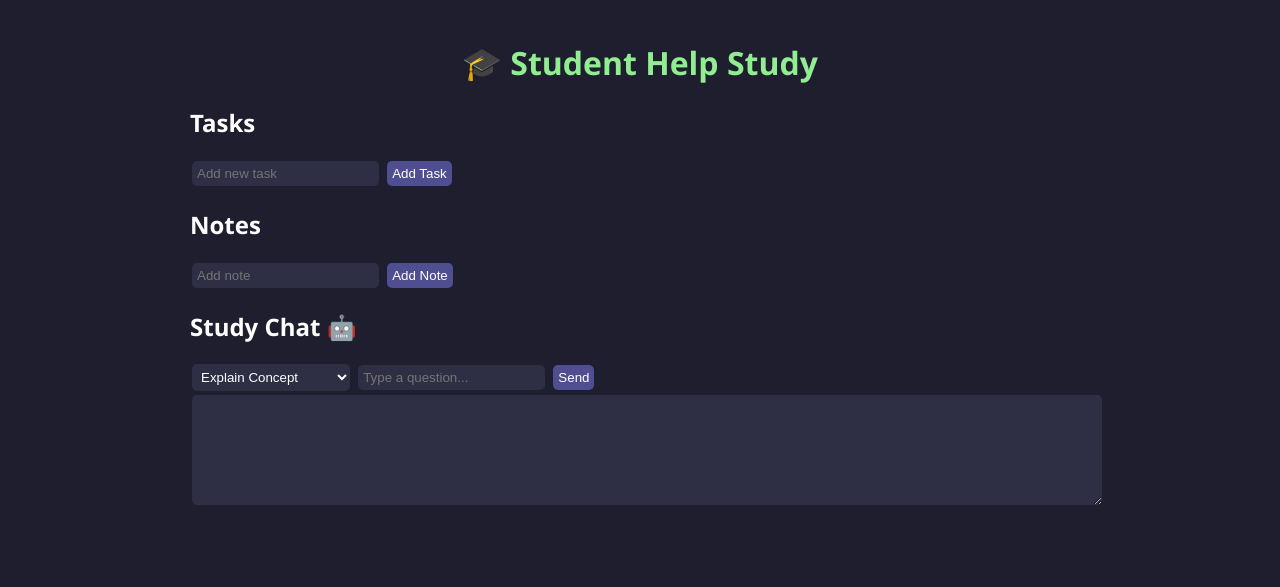
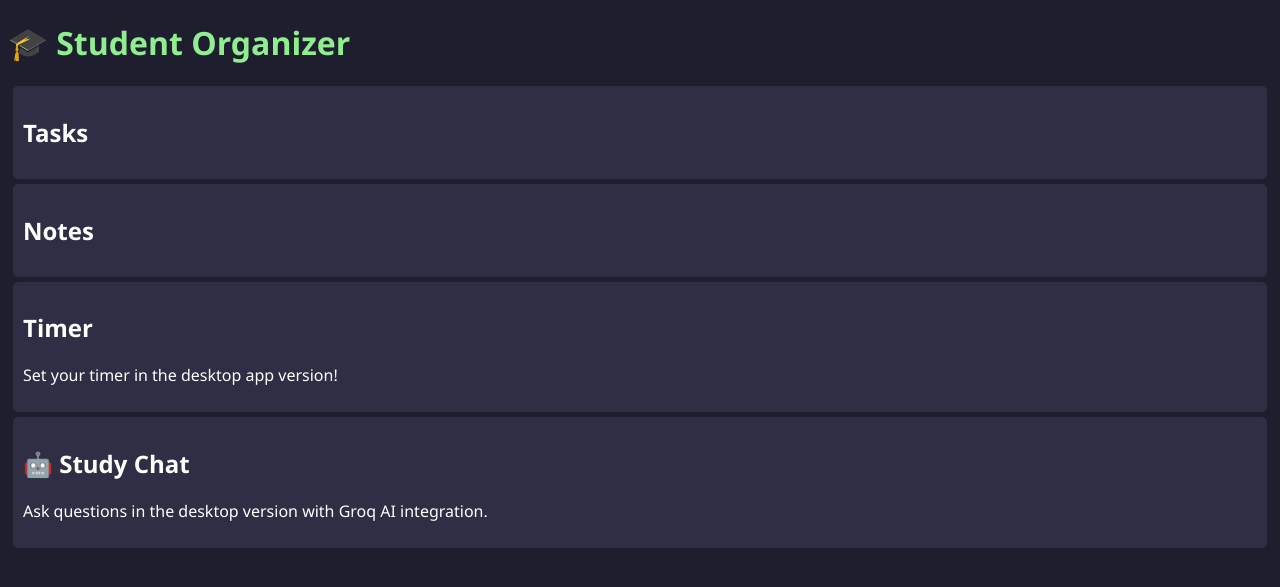
Before and after one commit to Blockz-Sha/my_flask_website, a Flask app: template templates/index.html in a window 1280 px wide. Shown: the top 587 px of the page. Run offline with Flask 3, Linux system fonts and the light colour scheme; the template is opened without the code that fills it, so the values that code supplies are empty.

Commit message:
Fix enumerate issue and prepare for Render deployment

```diff
--- a/app.py
+++ b/app.py
@@ -1,108 +1,15 @@
-from flask import Flask, render_template, request, jsonify
-import os
-import threading
-import time
-import requests
+from flask import Flask, render_template
 
 app = Flask(__name__)
 
-# ----------------- GROQ API -----------------
-GROQ_API_KEY = os.getenv("GROQ_API_KEY")
+# Sample data (replace with your storage logic)
+tasks = ["Finish homework", "Study math"]
+notes = ["Note 1", "Note 2"]
 
-def query_groq(prompt, max_tokens=300):
-    if not GROQ_API_KEY:
-        return "❌ Groq API key not set!"
-    try:
-        response = requests.post(
-            "https://api.groq.com/v1/chat/completions",
-            headers={"Authorization": f"Bearer {GROQ_API_KEY}"},
-            json={
-                "model": "llama-3.1-8b-instant",
-                "messages": [{"role": "user", "content": prompt}],
-                "max_tokens": max_tokens
-            }
-        )
-        data = response.json()
-        return data.get("choices", [{}])[0].get("message", {}).get("content", "No response")
-    except Exception as e:
-        return f"⚠️ Error: {str(e)}"
-
-# ----------------- STORAGE -----------------
-notes = []
-tasks = []
-
-# ----------------- ROUTES -----------------
 @app.route('/')
 def home():
+    # Pass tasks and notes directly
     return render_template('index.html', tasks=tasks, notes=notes)
 
-@app.route('/add_task', methods=['POST'])
-def add_task():
-    task = request.form.get('task')
-    if task:
-        tasks.append({"text": task, "done": False})
-    return jsonify({"tasks": tasks})
-
-@app.route('/update_task', methods=['POST'])
-def update_task():
-    idx = int(request.form.get('index'))
-    done = request.form.get('done') == 'true'
-    tasks[idx]['done'] = done
-    return jsonify({"tasks": tasks})
-
-@app.route('/delete_task', methods=['POST'])
-def delete_task():
-    idx = int(request.form.get('index'))
-    if 0 <= idx < len(tasks):
-        tasks.pop(idx)
-    return jsonify({"tasks": tasks})
-
-@app.route('/add_note', methods=['POST'])
-def add_note():
-    note = request.form.get('note')
-    if note:
-        notes.append(note)
-    return jsonify({"notes": notes})
-
-@app.route('/delete_note', methods=['POST'])
-def delete_note():
-    idx = int(request.form.get('index'))
-    if 0 <= idx < len(notes):
-        notes.pop(idx)
-    return jsonify({"notes": notes})
-
-@app.route('/chat', methods=['POST'])
-def chat():
-    mode = request.form.get('mode')
-    user_input = request.form.get('message', '')
-    if mode in ["Summarize My Notes", "Help with Notes"] and notes:
-        limited_notes = notes[-5:] if len(notes) > 5 else notes
-        notes_text = "\n• ".join(limited_notes)
-        if mode == "Summarize My Notes":
-            prompt = f"Summarize these notes concisely:\n• {notes_text}"
-            max_tokens = 300
-        else:
-            prompt = f"Explain {user_input} based on these notes:\n• {notes_text}"
-            max_tokens = 400
-    else:
-        if mode == "Explain Concept":
-            prompt = f"Explain {user_input} in simple terms for a student."
-            max_tokens = 300
-        elif mode == "Generate Quiz":
-            prompt = f"Create 3 multiple choice quiz questions about {user_input}. Include the correct answer."
-            max_tokens = 400
-        elif mode == "Study Guide":
-            prompt = f"Create a study guide for {user_input} with key concepts, important points, and study tips."
-            max_tokens = 500
-        else:
-            prompt = f"Answer this student question helpfully: {user_input}"
-            max_tokens = 300
-
-    # Run Groq API in a thread to avoid blocking
-    result = query_groq(prompt, max_tokens=max_tokens)
-    return jsonify({"response": result})
-
-# ----------------- RUN APP -----------------
-if __name__ == '__main__':
-    port = int(os.environ.get('PORT', 5000))
-    app.run(host='0.0.0.0', port=port)
+if __name__ == "__main__":
+    app.run(host="0.0.0.0", port=10000, debug=True)
--- a/templates/index.html
+++ b/templates/index.html
@@ -2,101 +2,45 @@
 <html lang="en">
 <head>
     <meta charset="UTF-8">
-<title>🎓 Student Help Study</title>
+    <title>Student Organizer</title>
     <style>
-body { background:#1e1e2f; color:#fff; font-family:Segoe UI; margin:0; padding:0; }
-.container { width: 900px; margin:auto; padding:20px; }
-h1 { text-align:center; color:#90EE90; }
-input, button, select, textarea { border-radius:5px; padding:5px; margin:2px; }
-input, select, textarea { background:#2e2e44; color:#fff; border:none; }
-button { background:#4e4e90; color:#fff; border:none; cursor:pointer; }
-button:hover { background:#6060b0; }
-.task, .note { padding:5px; background:#2e2e44; margin:2px 0; border-radius:5px; }
-.done { text-decoration:line-through; color:#90EE90; }
-textarea { width:100%; height:100px; }
+        body { background-color: #1e1e2f; color: #fff; font-family: "Segoe UI", sans-serif; }
+        h1 { color: #90EE90; }
+        .tab { background-color: #2e2e44; margin: 5px; padding: 10px; border-radius: 5px; }
+        .tab-selected { background-color: #4e4e90; }
+        ul { list-style-type: none; padding: 0; }
+        li { margin: 5px 0; padding: 5px; background-color: #2e2e44; border-radius: 5px; }
     </style>
-<script>
-async function addTask() {
-    let val = document.getElementById('taskInput').value;
-    if(!val) return;
-    let res = await fetch('/add_task',{method:'POST',body:new URLSearchParams({'task':val})});
-    document.getElementById('taskInput').value='';
-    location.reload();
-}
-
-async function toggleTask(idx, el){
-    let done = el.checked;
-    await fetch('/update_task',{method:'POST',body:new URLSearchParams({'index':idx,'done':done})});
-    location.reload();
-}
-
-async function deleteTask(idx){
-    await fetch('/delete_task',{method:'POST',body:new URLSearchParams({'index':idx})});
-    location.reload();
-}
-
-async function addNote(){
-    let val = document.getElementById('noteInput').value;
-    if(!val) return;
-    await fetch('/add_note',{method:'POST',body:new URLSearchParams({'note':val})});
-    document.getElementById('noteInput').value='';
-    location.reload();
-}
-
-async function deleteNote(idx){
-    await fetch('/delete_note',{method:'POST',body:new URLSearchParams({'index':idx})});
-    location.reload();
-}
-
-async function sendChat(){
-    let msg = document.getElementById('chatInput').value;
-    let mode = document.getElementById('chatMode').value;
-    if(!msg) return;
-    let res = await fetch('/chat',{method:'POST',body:new URLSearchParams({'message':msg,'mode':mode})});
-    let data = await res.json();
-    document.getElementById('chatOutput').value += "🤖 "+data.response+"\n--------------------\n";
-    document.getElementById('chatInput').value='';
-}
-</script>
 </head>
 <body>
-<div class="container">
-<h1>🎓 Student Help Study</h1>
+    <h1>🎓 Student Organizer</h1>
 
+    <div class="tab">
         <h2>Tasks</h2>
-<input id="taskInput" placeholder="Add new task">
-<button onclick="addTask()">Add Task</button>
         <ul>
-{% for idx, t in enumerate(tasks) %}
-<li class="task {% if t.done %}done{% endif %}">
-<input type="checkbox" {% if t.done %}checked{% endif %} onchange="toggleTask({{idx}},this)"> {{t.text}}
-<button onclick="deleteTask({{idx}})">Delete</button>
-</li>
+            {% for t in tasks %}
+                <li>{{ loop.index }}. {{ t }}</li>
             {% endfor %}
         </ul>
+    </div>
 
+    <div class="tab">
         <h2>Notes</h2>
-<input id="noteInput" placeholder="Add note">
-<button onclick="addNote()">Add Note</button>
         <ul>
-{% for idx, n in enumerate(notes) %}
-<li class="note">{{n}} <button onclick="deleteNote({{idx}})">Delete</button></li>
+            {% for n in notes %}
+                <li>{{ loop.index }}. {{ n }}</li>
             {% endfor %}
         </ul>
+    </div>
 
-<h2>Study Chat 🤖</h2>
-<select id="chatMode">
-<option>Explain Concept</option>
-<option>Generate Quiz</option>
-<option>Study Guide</option>
-<option>Summarize My Notes</option>
-<option>Help with Notes</option>
-<option>Free Chat</option>
-</select>
-<input id="chatInput" placeholder="Type a question...">
-<button onclick="sendChat()">Send</button>
-<textarea id="chatOutput" readonly></textarea>
+    <div class="tab">
+        <h2>Timer</h2>
+        <p>Set your timer in the desktop app version!</p>
+    </div>
 
+    <div class="tab">
+        <h2>🤖 Study Chat</h2>
+        <p>Ask questions in the desktop version with Groq AI integration.</p>
     </div>
 </body>
 </html>
```
Lines whose indentation alone changed are shown as unchanged.
